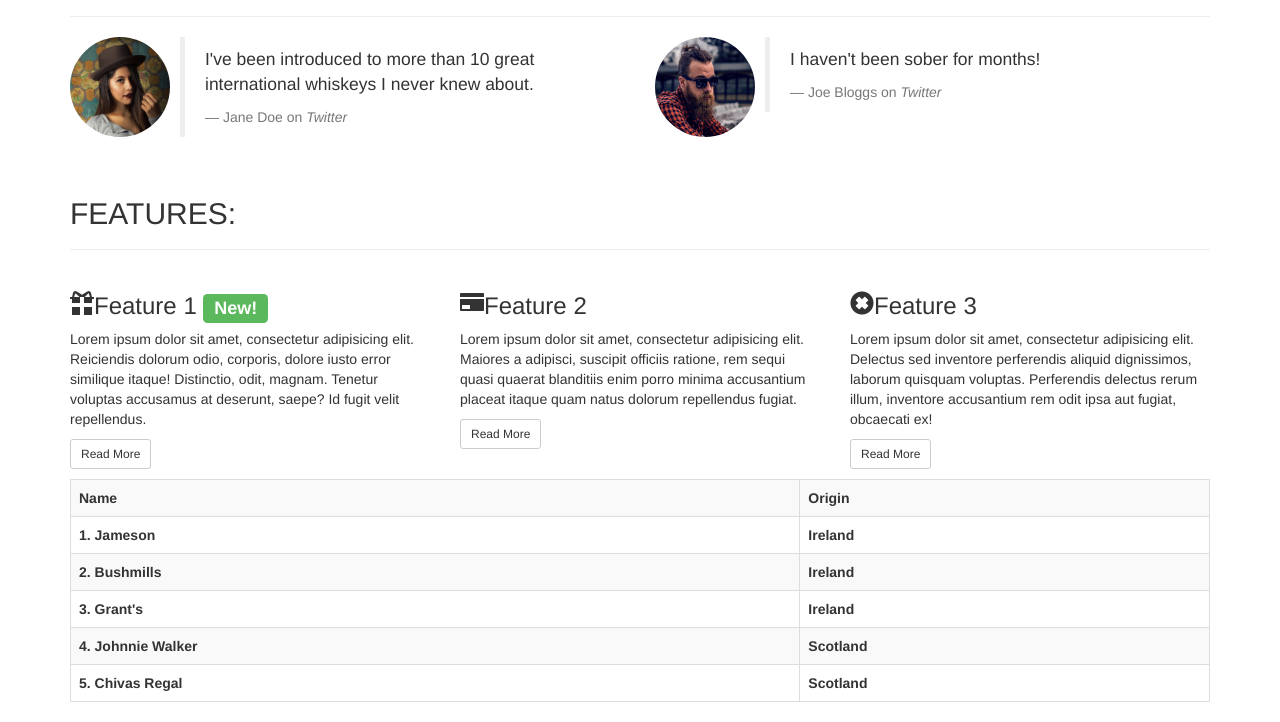
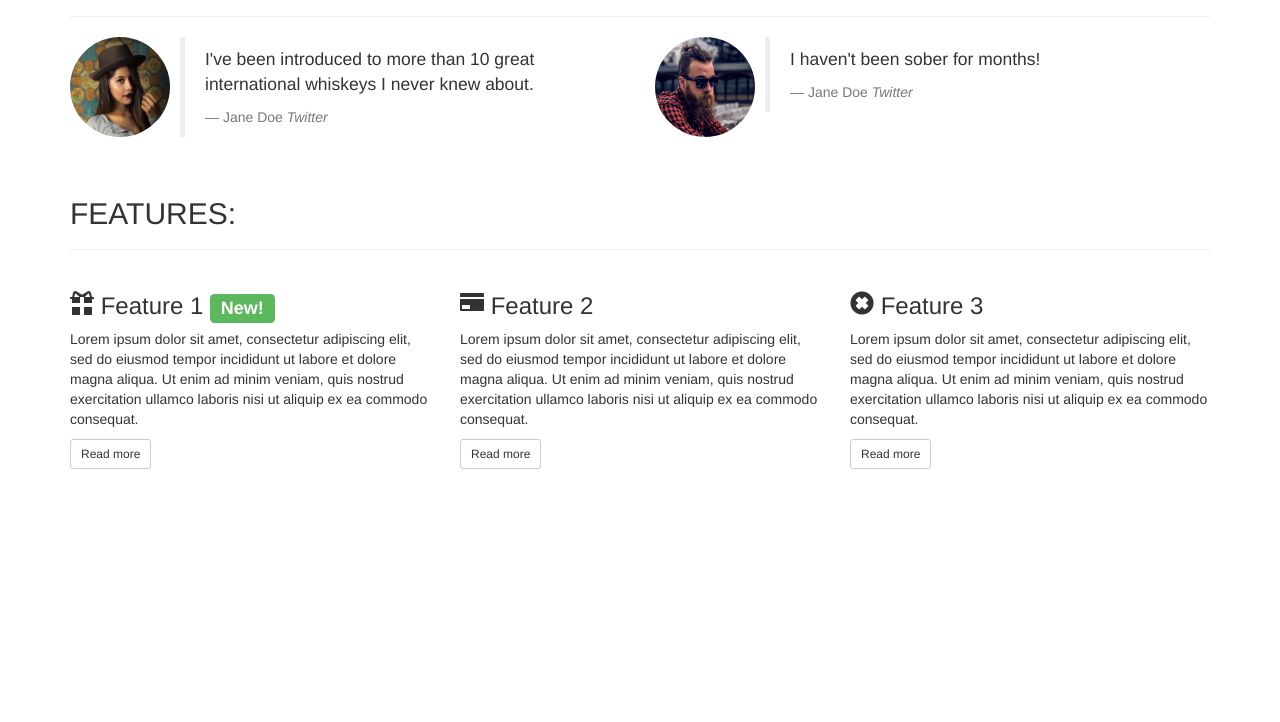
Before and after one commit to r-andy79/bootstrap-lesson, a plain HTML site: page index.html in a window 1280 px wide. Shown: the part 665-1387 px from the top of the page. After the commit the page ends 1144 px from the top, so only its background shows below. Drawn offline with nearby package versions, Linux system fonts and the light colour scheme.

Commit message:
amended version

```diff
--- /dev/null
+++ b/css/style.css
@@ -0,0 +1,17 @@
+body {
+    font-family: 'Roboto', sans-serif;
+}
+
+/* Containers */
+
+.alert-container {
+
+}
+
+.callout-container {
+
+}
+
+.quotes-container {
+
+}
--- a/index.html
+++ b/index.html
@@ -3,15 +3,15 @@
 
 <head>
     <meta charset="utf-8">
-    <meta name="viewport" content="width=device-width, initial-scale=1.0">
+    <meta name="viewport" content="width=device-width" , initial-scale="1.0">
     <title>Whiskey Drop | Taste a new whiskey every month</title>
-    <link rel="stylesheet" href="https://maxcdn.bootstrapcdn.com/bootstrap/3.3.7/css/bootstrap.min.css" type="text/css" />
+    <link rel="stylesheet" href="https://maxcdn.bootstrapcdn.com/bootstrap/3.3.7/css/bootstrap.min.css">
 </head>
 
 <body>
     <!--Nav-->
     <nav class="navbar navbar-default">
-        <div class="fluid-container">
+        <div class="container-fluid">
             <!--Logo-->
             <div class="navbar-header">
                 <a href="/" class="navbar-brand">
@@ -23,39 +23,39 @@
             <ul class="nav navbar-nav">
                 <li class="active"><a href="/">Home</a></li>
                 <li><a href="">About</a></li>
-                <li class="visible-xs"><a href="">Sign In</a></li>
+                <li class="visible-xs"><a href="/login">Sign in</a></li>
             </ul>
+
             <!--Message-->
             <div class="navbar-header navbar-right hidden-xs">
                 <a href="/login" class="btn btn-default navbar-btn">Sign Up</a>
-                <p class="navbar-text">Great whiskey delivered to your door</p>
+                <p class="navbar-text"><i>Great whiskey delivered to your door</i></p>
             </div>
         </div>
     </nav>
     <article class="container">
         <!--Alert-->
         <div class="row hidden-xs">
-            <div class="column-xs-12">
+            <div class="col-xs-12">
                 <div class="alert alert-warning">
-                    <strong>Sale Now On!</strong> We've got a sale on. Get a 12 month
-                    subscription for the price of 6 <a href="">See here for more details</a>
+                    <strong>Sale Now On!</strong> We've got a sale on. Get a 12 month subscription for the price of 6! <a href="">See here for more details</a>
                 </div>
             </div>
         </div>
-        <!--Callout-->
+        <!-- Callout -->
         <div class="row">
             <div class="col-xs-12">
                 <section class="callout jumbotron text-center">
                     <h1>The finest whiskeys delivered to your doorstep.</h1>
-                    <p class="lead">Sign up today to start receiving the world's best whiskeys every month. <s class="hidden-xs">€19.99 </s><span class="visible-xs"><br></span><strong><mark>First one is free!</mark></strong></p>
+                    <p class="lead">Sign up today to start receiving the world's best whiskeys every month. <s class="hidden-xs">€19.99</s><span class="visible-xs"><br></span> <strong><mark>First one is free!</mark></strong></p>
                     <p><button class="btn btn-lg btn-success">Sign Up!</button></p>
-                    <p class="text-muted"><small>You must be over 18 to sign up for our service. Please drink responsibly</small></p>
+                    <p class="text-muted"><small>You must be over 18 to sign up to our service. Please drink responsibly</small></p>
                 </section>
             </div>
         </div>
-        <!--/.Callout-->
+        <!-- /.callout --
 
-        <!--Quotes-->
+        <!-- Quotes -->
         <section class="quotes">
             <div class="row">
                 <div class="col-xs-12">
@@ -73,27 +73,28 @@
                         <div class="media-body">
                             <blockquote class="quote">
                                 <p>I've been introduced to more than 10 great international whiskeys I never knew about.</p>
-                                <footer>Jane Doe on <cite title="Twitter">Twitter</cite></footer>
+                                <footer>Jane Doe <cite title="Twitter">Twitter</cite></footer>
                             </blockquote>
                         </div>
                     </div>
-
                 </div>
                 <div class="col-xs-12 col-md-6">
                     <div class="media">
-                        <div class="media-left hidden-xs"><img src="images/guy-image.png" class="img-circle media-object" height=100 width=100>
+                        <div class="media-left hidden-xs">
+                            <img src="images/guy-image.png" class="img-circle media-object" height=100 width=100>
                         </div>
                         <div class="media-body">
                             <blockquote class="quote">
                                 <p>I haven't been sober for months!</p>
-                                <footer>Joe Bloggs on <cite title="Twitter">Twitter</cite></footer>
+                                <footer>Jane Doe <cite title="Twitter">Twitter</cite></footer>
                             </blockquote>
                         </div>
                     </div>
                 </div>
         </section>
-        <!--/.quotes-->
-        <!--Features-->
+        <!-- /.quotes -->
+
+        <!-- Features -->
         <section class="features">
             <div class="row">
                 <div class="col-xs-12">
@@ -105,56 +106,29 @@
             <div class="row">
                 <div class="col-xs-12 col-md-6 col-lg-4">
                     <div class="feature">
-                        <h3><span class="glyphicon glyphicon-gift hidden-xs"></span>Feature 1 <span class="label label-success">New!</span></h3>
-                        <p>Lorem ipsum dolor sit amet, consectetur adipisicing elit. Reiciendis dolorum odio, corporis, dolore iusto error similique itaque! Distinctio, odit, magnam. Tenetur voluptas accusamus at deserunt, saepe? Id fugit velit repellendus.</p>
-                        <p><a class="btn btn-sm btn-default" href="">Read More</a></p>
+                        <h3><span class="glyphicon glyphicon-gift hidden-xs"></span> Feature 1 <span class="label label-success">New!</span></h3>
+                        <p>Lorem ipsum dolor sit amet, consectetur adipiscing elit, sed do eiusmod tempor incididunt ut labore et dolore magna aliqua. Ut enim ad minim veniam, quis nostrud exercitation ullamco laboris nisi ut aliquip ex ea commodo consequat.</p>
+                        <p><a class="btn btn-sm btn-default" href="">Read more</a></p>
                     </div>
                 </div>
                 <div class="col-xs-12 col-md-6 col-lg-4">
                     <div class="feature">
-                        <h3><span class="glyphicon glyphicon-credit-card hidden-xs"></span>Feature 2</h3>
-                        <p>Lorem ipsum dolor sit amet, consectetur adipisicing elit. Maiores a adipisci, suscipit officiis ratione, rem sequi quasi quaerat blanditiis enim porro minima accusantium placeat itaque quam natus dolorum repellendus fugiat.</p>
-                        <p><a class="btn btn-sm btn-default" href="">Read More</a></p>
+                        <h3><span class="glyphicon glyphicon-credit-card hidden-xs"></span> Feature 2</h3>
+                        <p>Lorem ipsum dolor sit amet, consectetur adipiscing elit, sed do eiusmod tempor incididunt ut labore et dolore magna aliqua. Ut enim ad minim veniam, quis nostrud exercitation ullamco laboris nisi ut aliquip ex ea commodo consequat.</p>
+                        <p><a class="btn btn-sm btn-default" href="">Read more</a>
+                        </p>
                     </div>
                 </div>
                 <div class="col-xs-12 hidden-md col-lg-4">
                     <div class="feature">
-                        <h3><span class="glyphicon glyphicon-remove-sign hidden-xs"></span>Feature 3</h3>
-                        <p>Lorem ipsum dolor sit amet, consectetur adipisicing elit. Delectus sed inventore perferendis aliquid dignissimos, laborum quisquam voluptas. Perferendis delectus rerum illum, inventore accusantium rem odit ipsa aut fugiat, obcaecati
-                            ex!
-                        </p>
-                        <p><a class="btn btn-sm btn-default" href="">Read More</a></p>
+                        <h3><span class="glyphicon glyphicon-remove-sign hidden-xs"></span> Feature 3</h3>
+                        <p>Lorem ipsum dolor sit amet, consectetur adipiscing elit, sed do eiusmod tempor incididunt ut labore et dolore magna aliqua. Ut enim ad minim veniam, quis nostrud exercitation ullamco laboris nisi ut aliquip ex ea commodo consequat.</p>
+                        <p><a class="btn btn-sm btn-default" href="">Read more</a></p>
                     </div>
                 </div>
             </div>
         </section>
-        <!--/.features-->
-        <table class="table table-bordered table-striped">
-            <tr>
-                <th>Name</th>
-                <th>Origin</th>
-            </tr>
-            <tr>
-                <th>1. Jameson</th>
-                <th>Ireland</th>
-            </tr>
-            <tr>
-                <th>2. Bushmills</th>
-                <th>Ireland</th>
-            </tr>
-            <tr>
-                <th>3. Grant's</th>
-                <th>Ireland</th>
-            </tr>
-            <tr>
-                <th>4. Johnnie Walker</th>
-                <th>Scotland</th>
-            </tr>
-            <tr>
-                <th>5. Chivas Regal</th>
-                <th>Scotland</th>
-            </tr>
-        </table>
+        <!-- /.features -->
     </article>
 </body>
 
```
Also changed, not shown: images/whiskey-background.jpg (added).
